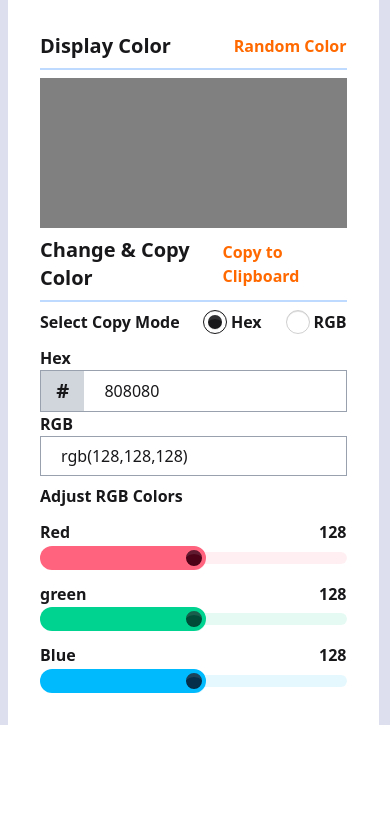
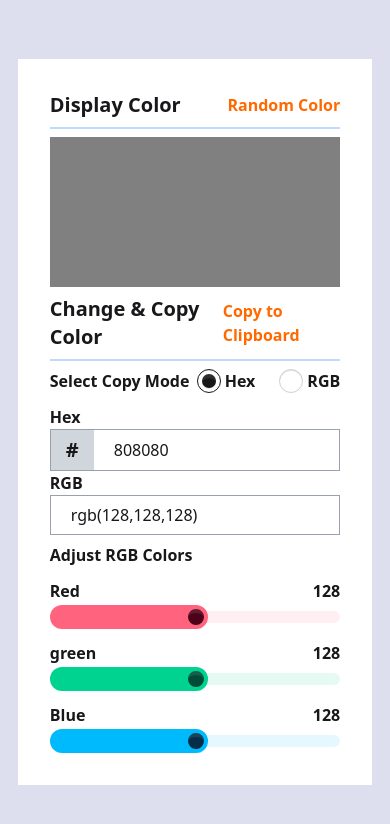
Before and after one commit to ArunRoy404/Color-Generator, a plain HTML site: page index.html in a window 390 px wide. Drawn offline with nearby package versions, Linux system fonts and the light colour scheme.

Commit message:
final responsive done

```diff
--- a/index.html
+++ b/index.html
@@ -22,10 +22,10 @@
     </style>
 </head>
 
-<body class="bg-[#DDDEEE] md:h-[100vh] flex justify-center items-center">
-    <main>
+<body class="bg-[#DDDEEE] min-h-[100vh] flex justify-center items-center">
+    <main class="w-[95%] md:w-auto">
         <!-- container  -->
-        <div class="bg-white mx-2 w-[95%] max-w-[700px] p-8 space-y-2 md:space-y-8">
+        <div class="bg-white m-2 max-w-[700px] p-8 space-y-2 md:space-y-8">
             <!-- header  -->
             <div class="flex justify-between items-center border-b-2 border-blue-200 pb-2">
                 <h1 class="font-bold text-xl">Display Color</h1>
```
